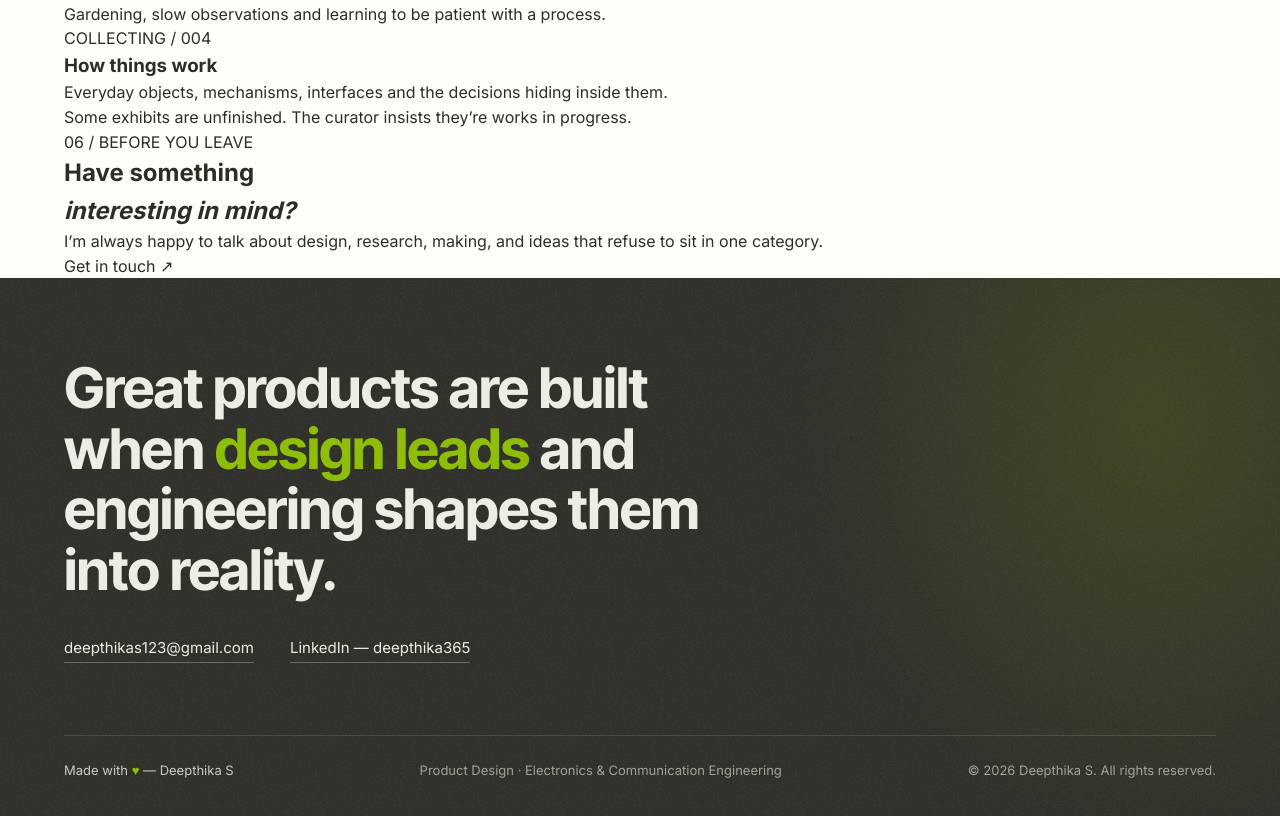
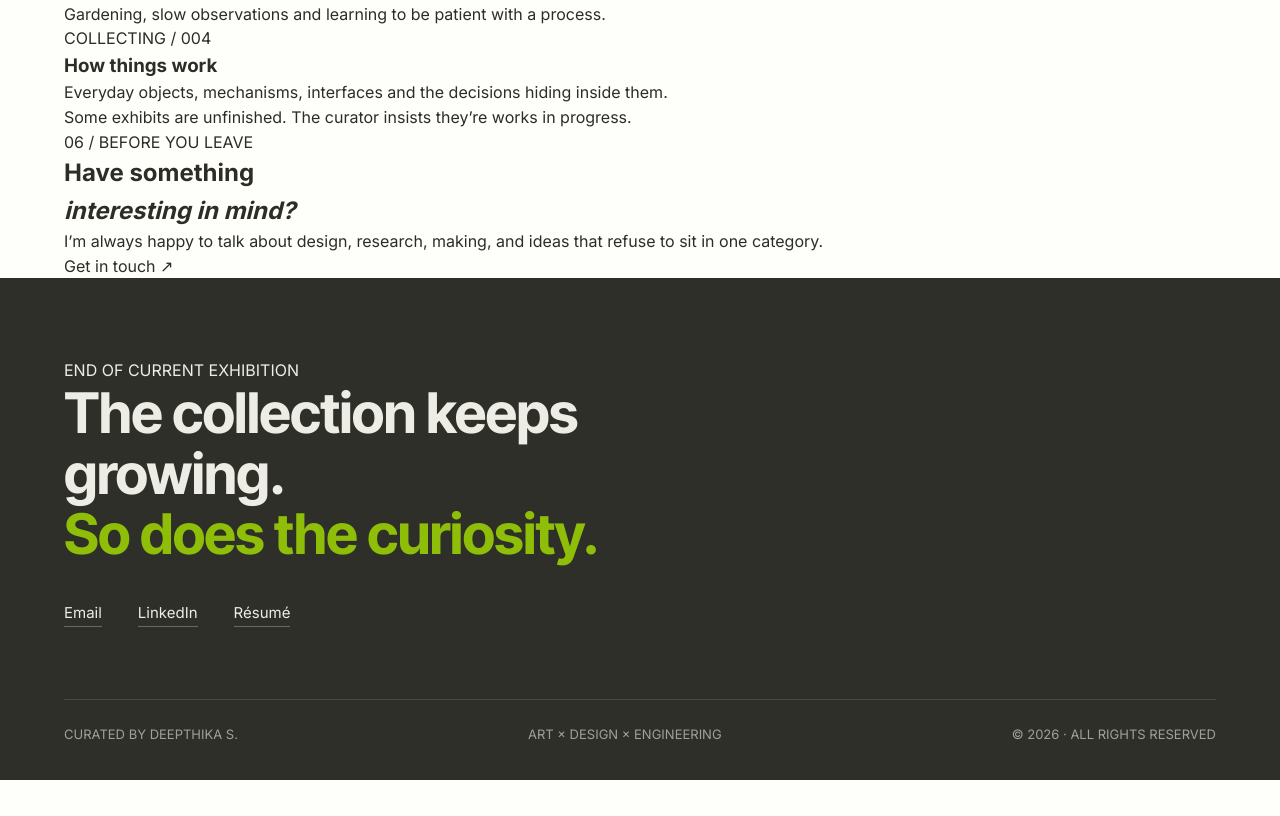
Before and after one commit to deepthikas123-ops/portfolio-v1, a Next.js app: page / in a window 1280 px wide. Shown: the part 7983-8799 px from the top of the page. After the commit the page ends 8763 px from the top, so only its background shows below. Built offline with nearby package versions, Linux system fonts and the light colour scheme; no server answers.

Commit message:
Restyle footer as archive closing note

```diff
--- a/components/Footer.tsx
+++ b/components/Footer.tsx
@@ -1,28 +1,8 @@
 export default function Footer() {
-  return (
-    <footer className="site-footer grain">
-      <div className="glow" aria-hidden="true" style={{ position: 'absolute', right: '-10%', top: '-30%', width: '50%', height: '140%', background: 'radial-gradient(ellipse at 60% 40%, rgba(143,190,8,0.16), transparent 65%)', pointerEvents: 'none' }} />
-      <div className="footer-inner">
-        <p className="footer-cta">
-          Great products are built when <span className="accent">design leads</span> and
-          engineering shapes them into reality.
-        </p>
-
-        <div className="footer-links">
-          <a href="mailto:deepthikas123@gmail.com">deepthikas123@gmail.com</a>
-          <a href="https://www.linkedin.com/in/deepthika365" target="_blank" rel="noopener noreferrer">
-            LinkedIn — deepthika365
-          </a>
-        </div>
-
-        <div className="footer-base">
-          <span className="love">
-            Made with <span aria-label="love">♥</span> — Deepthika S
-          </span>
-          <span>Product Design · Electronics &amp; Communication Engineering</span>
-          <span>© {new Date().getFullYear()} Deepthika S. All rights reserved.</span>
-        </div>
-      </div>
-    </footer>
-  );
+  return <footer className="site-footer index-footer"><div className="footer-inner">
+    <p className="index-footer-kicker">END OF CURRENT EXHIBITION</p>
+    <p className="footer-cta">The collection keeps growing.<br /><span className="accent">So does the curiosity.</span></p>
+    <div className="footer-links"><a href="mailto:deepthikas123@gmail.com">Email</a><a href="https://www.linkedin.com/in/deepthika365" target="_blank" rel="noopener noreferrer">LinkedIn</a><a href="/Deepthika-S-Resume.pdf" download>Résumé</a></div>
+    <div className="footer-base"><span>CURATED BY DEEPTHIKA S.</span><span>ART × DESIGN × ENGINEERING</span><span>© {new Date().getFullYear()} · ALL RIGHTS RESERVED</span></div>
+  </div></footer>;
 }
```
